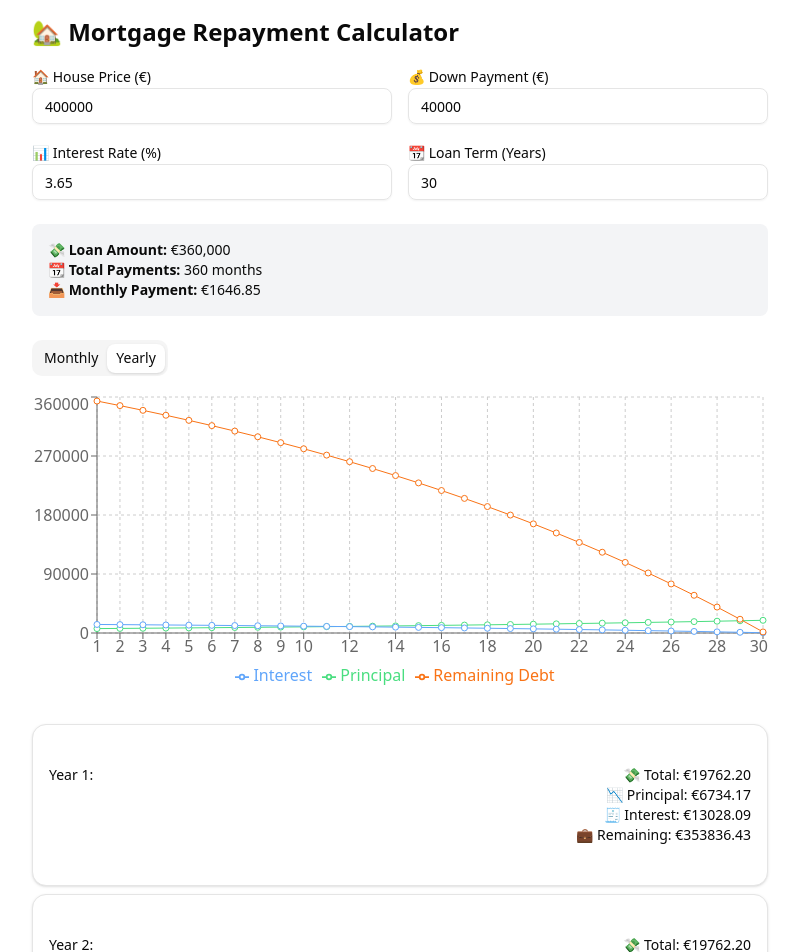
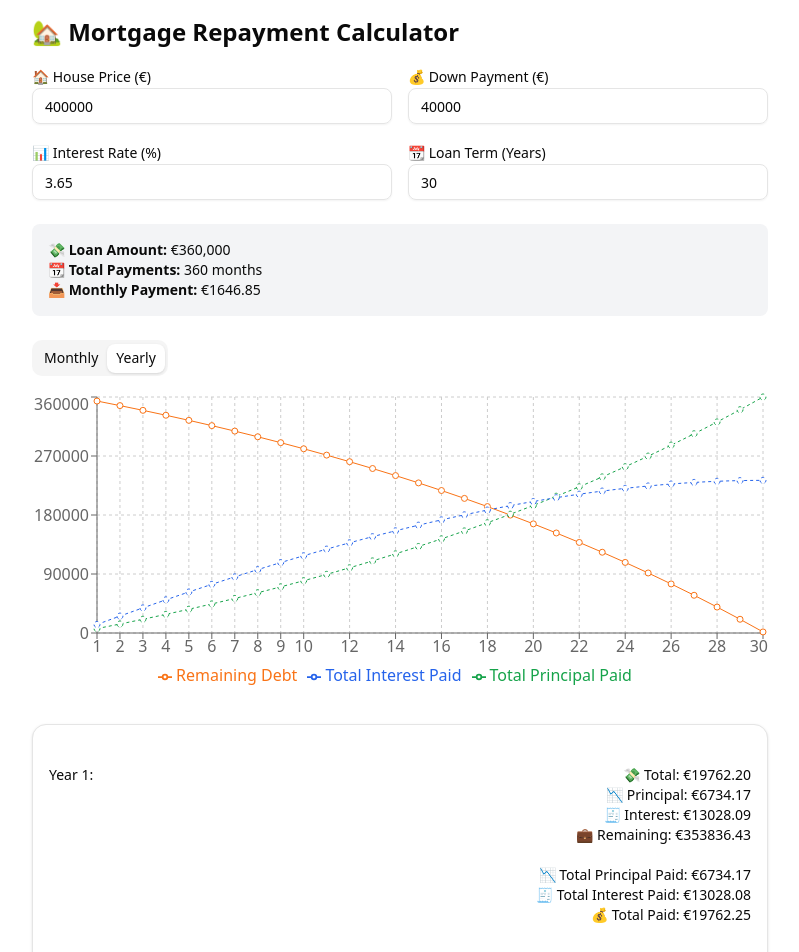
Before and after one commit to HKhademian/morgage-calculator, a Next.js app: page / in a window 1280 px wide. Shown: the top 952 px of the page, without its empty margins (240-1039 px from the left). Built offline with nearby package versions, Linux system fonts and the light colour scheme.

Commit message:
better chart data

```diff
--- a/app/page.tsx
+++ b/app/page.tsx
@@ -48,11 +48,16 @@ export default function MortgageCalculator() {
     (1 - Math.pow(1 + monthlyInterest, -totalPayments));
 
   let remainingDebt = loanAmount;
+  let cumulativePrincipal = 0;
+  let cumulativeInterest = 0;
+
   const schedule = Array.from({ length: totalPayments }, (_, i) => {
     const interest = remainingDebt * monthlyInterest;
     const principal = monthlyPayment - interest;
     const currentDebt = remainingDebt;
     remainingDebt -= principal;
+    cumulativePrincipal += principal;
+    cumulativeInterest += interest;
 
     return {
       month: i + 1,
@@ -61,6 +66,8 @@ export default function MortgageCalculator() {
       principal: Number(principal.toFixed(2)),
       interest: Number(interest.toFixed(2)),
       total: Number(monthlyPayment.toFixed(2)),
+      totalPrincipalPaid: Number(cumulativePrincipal.toFixed(2)),
+      totalInterestPaid: Number(cumulativeInterest.toFixed(2)),
     };
   });
 
@@ -75,6 +82,8 @@ export default function MortgageCalculator() {
         interest: Number(sum("interest").toFixed(2)),
         total: Number(sum("total").toFixed(2)),
         remainingDebt: Number((yearData.at(-1)?.remainingDebt ?? 0).toFixed(2)),
+        totalPrincipalPaid: Number((yearData.at(-1)?.totalPrincipalPaid ?? 0).toFixed(2)),
+        totalInterestPaid: Number((yearData.at(-1)?.totalInterestPaid ?? 0).toFixed(2)),
       };
     })
     : schedule;
@@ -143,9 +152,11 @@ export default function MortgageCalculator() {
             <YAxis />
             <Tooltip formatter={(value: number) => `€${value.toFixed(2)}`} />
             <Legend />
-            <Line type="monotone" dataKey="principal" stroke="#4ade80" name="Principal" />
-            <Line type="monotone" dataKey="interest" stroke="#60a5fa" name="Interest" />
+            {/* <Line type="monotone" dataKey="principal" stroke="#4ade80" name="Principal" />
+            <Line type="monotone" dataKey="interest" stroke="#60a5fa" name="Interest" /> */}
             <Line type="monotone" dataKey="remainingDebt" stroke="#f97316" name="Remaining Debt" />
+            <Line type="monotone" dataKey="totalPrincipalPaid" stroke="#16a34a" name="Total Principal Paid" strokeDasharray="3 3" />
+            <Line type="monotone" dataKey="totalInterestPaid" stroke="#2563eb" name="Total Interest Paid" strokeDasharray="3 3" />
           </LineChart>
         </ResponsiveContainer>
       </div>
@@ -162,6 +173,10 @@ export default function MortgageCalculator() {
                 <span>📉 Principal: €{entry.principal.toFixed(2)}</span>
                 <span>🧾 Interest: €{entry.interest.toFixed(2)}</span>
                 <span>💼 Remaining: €{entry.remainingDebt.toFixed(2)}</span>
+                <br />
+                <span>📉 Total Principal Paid: €{entry.totalPrincipalPaid.toFixed(2)}</span>
+                <span>🧾 Total Interest Paid: €{entry.totalInterestPaid.toFixed(2)}</span>
+                <span>💰 Total Paid: €{(entry.totalPrincipalPaid + entry.totalInterestPaid).toFixed(2)}</span>
               </span>
             </CardContent>
           </Card>
```
